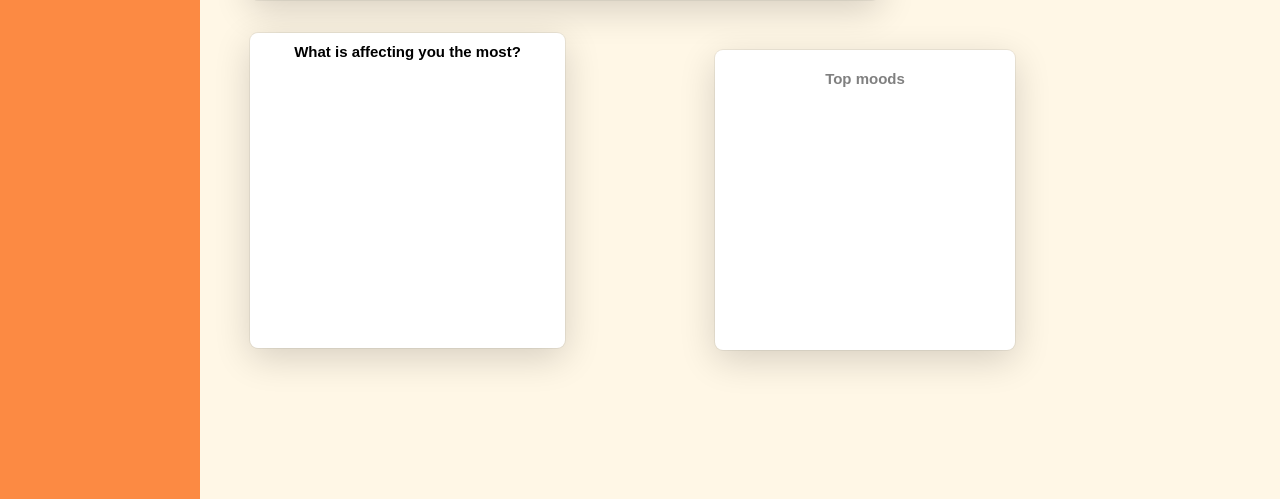
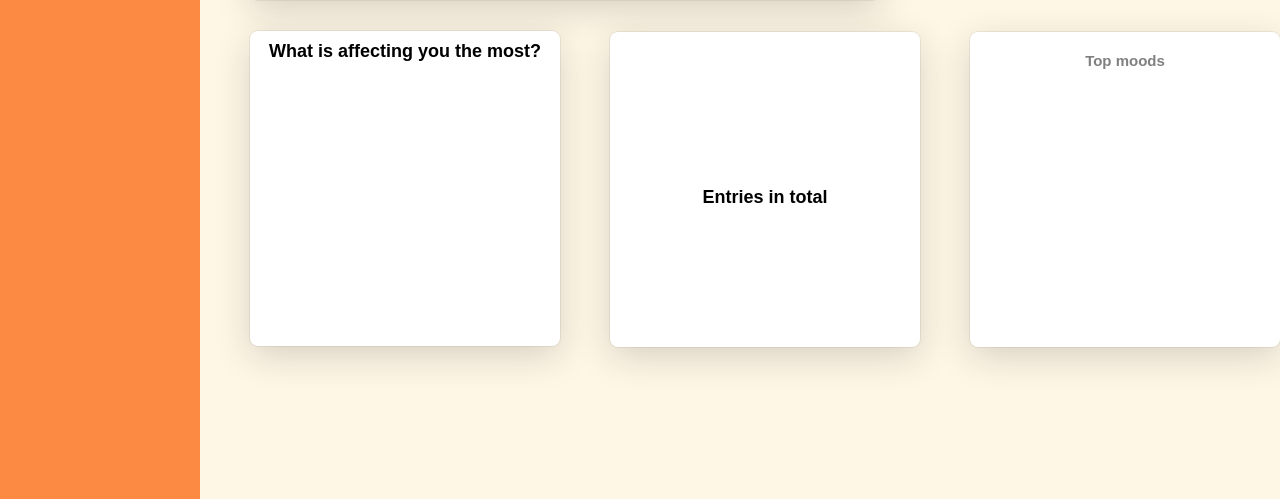
Before and after one commit to KharaFalcon/moodBridge, a PHP site: page /analytics.php in a window 1280 px wide. Shown: the part 301-800 px from the top of the page. Run offline with PHP 8.4, Linux system fonts and the light colour scheme; the visitor is signed in with stand-in values (Sample User, id 1); data that the repository does not hold is empty.

Commit message:
analytic update and added fields

```diff
--- a/analytics.php
+++ b/analytics.php
@@ -30,7 +30,6 @@
   <meta name="viewport" content="width=device-width, initial-scale=1.0">
   <link rel="stylesheet" type="text/css" href="css/styles.css" />
   <script src="js/script.js" defer></script>
-  <script src="js/analytics.js" defer></script>
   <script src="https://cdn.jsdelivr.net/npm/chart.js"></script>
   <title>Analytics</title>
 </head>
@@ -99,6 +98,7 @@
           unset($result);
           // Fetch the frequency of each emotion
           $emotionFrequency = array_count_values($EmotionID);
+          $totalFrequency = array_sum($emotionFrequency);
 
           // Sort emotions by frequency in descending order
           arsort($emotionFrequency);
@@ -152,6 +152,11 @@
         <div class="pieBackground">
           <h2 id="pieText">What is affecting you the most?</h2>
           <canvas id="pieActivityChart"></canvas>
+        </div>
+
+        <div class="inputFrequency">
+          <h3 id="inputFrequencyVal"><?php echo $totalFrequency;?></h3>
+          <h4 id="inputContext">Entries in total</h4>
         </div>
       </div>
       <script>
--- a/css/styles.css
+++ b/css/styles.css
@@ -540,6 +540,9 @@
     color: var(--white);
 }
 
+.image-container {
+    margin-left: 250px;
+}
 .image-container img,
 .image-container h2 {
     margin-top: 50px;
@@ -558,11 +561,10 @@
 
 #pName {
     margin-left: 200px;
+    margin-bottom: 100px;
+    color: black;
 }
 
-.info {
-    margin-top: 100px;
-}
 
 .partnerCodeContainer {
     width: 78vw;
@@ -577,7 +579,7 @@
     margin-top: 15px;
 }
 
-.partnerCodeInput {
+#partnerCodeInput {
     height: 50px;
     width: 50vw;
     order: 2;
@@ -644,10 +646,10 @@
 }
 
 .topMoodsContainer {
-    width: 300px;
-    height: 300px;
+    width: 315px;
+    height: 315px;
     background-color:var(--white);
-    margin: 50px 0 0 150px;
+    margin: 32px 0 0 50px;
     border-radius: 8px;
     box-shadow: rgba(0, 0, 0, 0.16) 0px 10px 36px 0px, rgba(0, 0, 0, 0.06) 0px 0px 0px 1px;
     order:1;
@@ -715,6 +717,7 @@
     display: flex;
     align-items: center;
     margin-bottom: 50px;
+    justify-content: space-evenly;
 }
 #pieActivityChart {
     height: 300px;
@@ -733,9 +736,35 @@
 }
 
 #pieText {
-    font-size: 15px;
+    font-size: 18px;
     margin-top:10px;
 
+}
+
+.inputFrequency {
+    width: 315px;
+    height: 315px;
+    margin-top: 30px;
+    background-color:var(--white);
+    margin: 32px 0 0 50px;
+    border-radius: 8px;
+    box-shadow: rgba(0, 0, 0, 0.16) 0px 10px 36px 0px, rgba(0, 0, 0, 0.06) 0px 0px 0px 1px;
+    display: flex;
+    flex-direction: column;
+    justify-content: center;
+    align-items: center;
+}
+
+
+#inputFrequencyVal {
+    font-size: 120px;
+    order:1;
+    color:var(--bright-orange);
+}
+
+#inputContext {
+    order:2;
+    font-size: 18px;
 }
 
 
--- a/js/script.js
+++ b/js/script.js
@@ -154,8 +154,7 @@
     // Assuming buttonSubmit, emotionsWithDots, buttons, and activities are defined
     buttonSubmit.forEach(function (button) {
         button.addEventListener("click", function () {
-
-            const notes = document.querySelector("textarea").value;
+             const notes = document.getElementById('notesInput').value;
             console.log(notes)
             // Toggle the 'saved' class on the clicked button
           if (canSaveToday()) {
--- a/login/includes/header.php
+++ b/login/includes/header.php
@@ -11,5 +11,6 @@
 	<script src="js/scripts.js"></script>
 </head>
 <body>
-
 	<div class="container">
+</div>
+<?php
--- a/moodmeter.php
+++ b/moodmeter.php
@@ -119,7 +119,7 @@
                     <input type="button" class="btn" id="13" value="Food" />
                 </div>
                 <form>
-                    <textarea placeholder="Notes..."></textarea>
+                    <textarea id="notesInput" placeholder="Notes..."></textarea>
                     <p id="errorDayMax"></p>
                 </form>
                 <input type="button" class="submitBtn" id="submit" value="Submit" />
--- a/settings.php
+++ b/settings.php
@@ -83,7 +83,7 @@
                         <p>MoodBridge</p>
                     </a>
                 </li>
-                <li><a href="#">
+                <li><a href="analytics.php">
                         <i class="fa-solid fa-user"></i>
                         <p>Analytics</p>
                     </a>
@@ -93,7 +93,7 @@
                         <p>Profile</p>
                     </a>
                 </li>
-                <li><a href="settings.php">
+                <li><a href="#">
                         <i class="fa-solid fa-chart-pie"></i>
                         <p>Settings</p>
                     </a>
```
Also changed, not shown: js/profile.js (added, +24 -0 lines), profile.php (+49 -10 lines).
